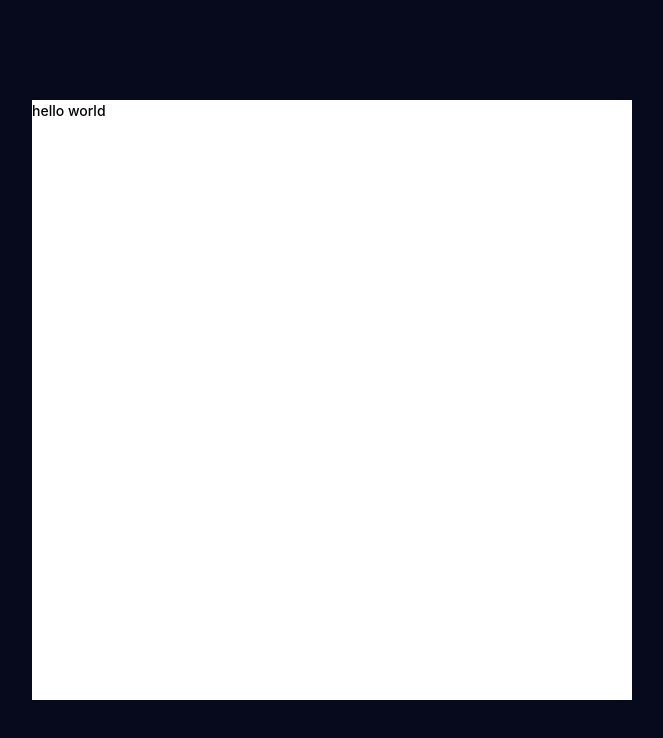
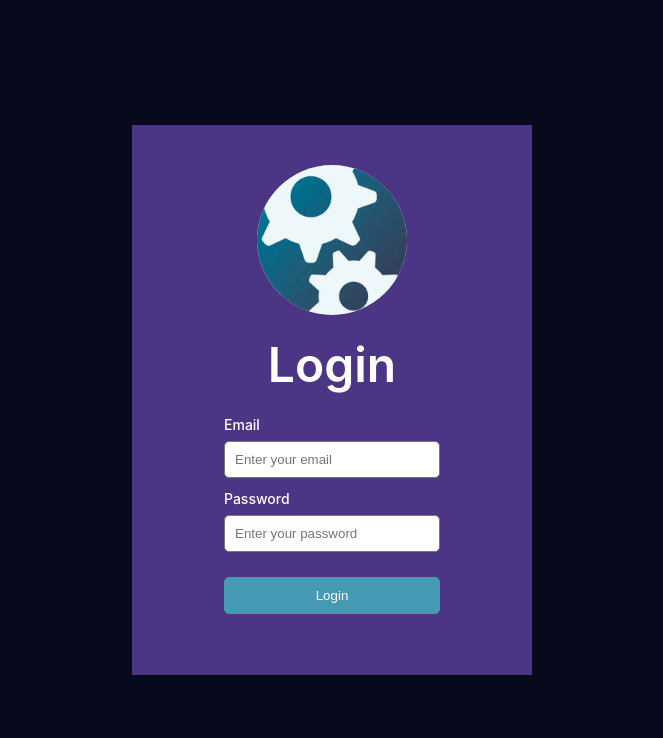
Before and after one commit to stevennx/HackTheNorth-Frontend-Challenge-2020, a React (Create React App) app: page / in a window 1280 px wide. Shown: the top 738 px of the page, without its empty margins (308-971 px from the left). Built offline with nearby package versions, Linux system fonts and the light colour scheme.

Commit message:
Setup basic LoginCard

```diff
--- a/src/components/Background/index.tsx
+++ b/src/components/Background/index.tsx
@@ -1,6 +1,7 @@
 import React from "react";
 import styled from "styled-components";
 import CardContainer from "../CardContainer";
+import LoginCard from "../LoginCard";
 
 const BackgroundContainer = styled.div`
   display: flex;
@@ -10,23 +11,15 @@ const BackgroundContainer = styled.div`
   width: 100vw;
   height: 100vh;
 
-  div {
+  * {
     box-sizing: border-box;
-  }
-
-  span,
-  a,
-  div {
-    font-weight: 500;
-    font-size: 14px;
-    line-height: 22px;
   }
 `;
 
 const Background = () => (
   <BackgroundContainer>
     <CardContainer>
-      <div id="temp">{"hello world"}</div>
+      <LoginCard/>
     </CardContainer>
   </BackgroundContainer>
 );
--- a/src/components/CardContainer/index.tsx
+++ b/src/components/CardContainer/index.tsx
@@ -6,9 +6,10 @@ interface Props {
     children?: any;
 }
 const Container = styled.div`
-    width: 600px;
-    height: 600px;
-    background: white;
+    width: 400px;
+    height: 550px;
+    background: #4d3585;
+    padding: 40px 20px;
 `
 
 
--- /dev/null
+++ b/src/components/LoginCard/index.tsx
@@ -0,0 +1,34 @@
+import React from "react";
+import styled from "styled-components";
+import Logo from "../../static/not_hack_the_north.png"
+import Form from "../shared/Form";
+
+const LoginCardContainer = styled.div`
+    display: flex;
+    flex-flow: column wrap;
+    align-items: center;
+`
+
+const Image = styled.img`
+    border-radius: 50%;
+    width: 150px;
+    height: 150px;
+`
+
+const Title = styled.span`
+    font-size: 48px;
+    font-weight: 600;
+    margin: 20px 0;
+
+    color: white;
+`
+
+const LoginCard = () => (
+    <LoginCardContainer>
+        <Image src={Logo} alt=""/>
+        <Title>Login</Title>
+        <Form></Form>
+    </LoginCardContainer>
+);
+
+export default LoginCard;
--- /dev/null
+++ b/src/components/shared/Form/index.tsx
@@ -0,0 +1,69 @@
+import React from "react";
+import styled from "styled-components";
+
+interface Props {
+  handleSubmit?: any;
+}
+
+const FormContainer = styled.form`
+    display: flex;
+    flex-flow: column wrap;
+    align-items: center;
+
+    width: 60%;
+
+    label, input {
+        display: block;
+        width: 100%;
+    }
+`;
+
+const Label = styled.label`
+  line-height: 22px;
+  font-size: 14px;
+  font-weight: 500;
+  margin-bottom: 5px;
+
+  color: white;
+`;
+
+const Input = styled.input`
+  margin-bottom: 10px;
+  padding: 10px;
+  border-radius: 5px;
+  border: 1px solid #777;
+`;
+
+const Button = styled.button`
+  width: 100%;
+  margin-top: 15px;
+  padding: 10px 15px;
+  background-color: rgb(70, 153, 179);
+  color: white;
+  border-radius: 5px;
+  border: 1px solid rgb(70, 153, 179);
+  background-color: 250ms;
+
+  :hover {
+    cursor: pointer;
+    background-color: black;
+    color: rgb(70, 153, 179);
+  }
+`;
+
+const Form: React.FC<Props> = ({ handleSubmit }) => (
+    <FormContainer onSubmit={handleSubmit}>
+      <Label htmlFor="email">Email</Label>
+      <Input name="email" type="text" placeholder="Enter your email" />
+
+      <Label htmlFor="email">Password</Label>
+      <Input
+        name="password"
+        type="password"
+        placeholder="Enter your password"
+      />
+      <Button type="submit">Login</Button>
+    </FormContainer>
+);
+
+export default Form;
```
